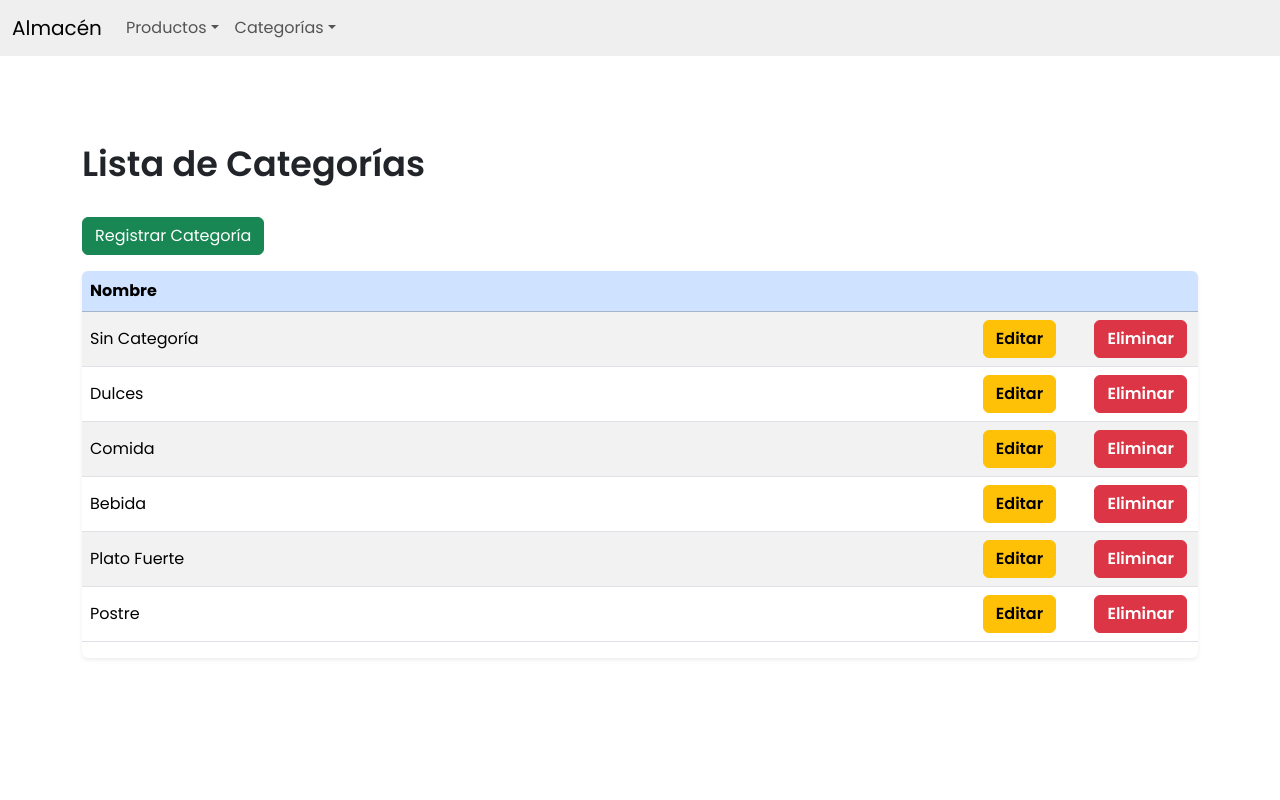
After one commit to FrancoLoera/Evidencia-4-Django, a Django app: page /listar-categorias/ in a window 1280 px wide. The commit adds this page. Run offline with Django 5.2, Linux system fonts and the light colour scheme; data comes from the database, SQL or seed files in the repository; both versions use the stored data as it was after the commit; some libraries are stand-ins or nearby versions.

Commit message:
Sistema terminado. Pendiente a posibles cambios

```diff
--- /dev/null
+++ b/proyecto_prueba/app/templates/base.html
@@ -0,0 +1,13 @@
+<!DOCTYPE html>
+<html lang="es" translate="no">
+<head>
+    {% include "partials/head.html" %}
+    <title>{% block title %}Título{% endblock %}</title>
+</head>
+<body>
+    <header class="position-absolute top-0 start-0 w-100" style="z-index: 10;">
+        {% include "partials/navbar.html" %}
+    </header>
+    {% block content %}{% endblock %}
+</body>
+</html>
--- /dev/null
+++ b/proyecto_prueba/app/templates/listar-categorias.html
@@ -0,0 +1,34 @@
+{% extends "base.html" %}
+
+{% block title %}Listar Categorías{% endblock %}
+
+{% block content %}
+<main class="container vh-100 d-flex align-items-center">
+    <div class="w-100">
+        <h1>Lista de Categorías</h1>
+        <a class="text-decoration-none btn btn-success mt-4 mb-0" href="{% url 'crear-categoria' %}">Registrar Categoría</a>
+        <div class="table-responsive shadow-sm rounded mt-3">
+            <table class="table table-striped table-hover align-middle w-100 mt-0">
+                <thead class="table-primary">
+                    <th>Nombre</th>
+                    <th></th>
+                    <th></th>
+                </thead>
+                <tbody>
+                    {% for categoria in categorias %}
+                    <tr>
+                        <td>{{ categoria.nombre }}</td>
+                        <td style="width: 10%"><a class="text-decoration-none text-reset fw-semibold btn btn-warning" href="{% url 'editar-categoria' categoria.id %}">Editar</a></td>
+                        <td style="width: 10%"><a class="text-decoration-none fw-semibold text-white btn btn-danger" href="{% url 'eliminar-categoria' categoria.id %}" onclick="return confirmar_eliminacion()">Eliminar</a></td>
+                    </tr>
+                    {% empty %}
+                    <tr>
+                        <td colspan="3" class="text-muted">No hay categorías disponibles</td>
+                    </tr>
+                    {% endfor %}
+                </tbody>
+            </table>
+        </div>
+    </div>
+</main>
+{% endblock %}
--- /dev/null
+++ b/proyecto_prueba/app/templates/partials/head.html
@@ -0,0 +1,18 @@
+{% load static %}
+<meta charset="UTF-8">
+<meta name="viewport" content="width=device-width, initial-scale=1.0">
+<link href="https://cdn.jsdelivr.net/npm/bootstrap@5.3.8/dist/css/bootstrap.min.css" rel="stylesheet" integrity="sha384-sRIl4kxILFvY47J16cr9ZwB07vP4J8+LH7qKQnuqkuIAvNWLzeN8tE5YBujZqJLB" crossorigin="anonymous">
+<link rel="stylesheet" href="https://cdnjs.cloudflare.com/ajax/libs/font-awesome/7.0.1/css/all.min.css" integrity="sha512-2SwdPD6INVrV/lHTZbO2nodKhrnDdJK9/kg2XD1r9uGqPo1cUbujc+IYdlYdEErWNu69gVcYgdxlmVmzTWnetw==" crossorigin="anonymous" referrerpolicy="no-referrer" />
+<link rel="preconnect" href="https://fonts.googleapis.com">
+<link rel="preconnect" href="https://fonts.gstatic.com" crossorigin>
+<link href="https://fonts.googleapis.com/css2?family=Poppins:ital,wght@0,100;0,200;0,300;0,400;0,500;0,600;0,700;0,800;0,900;1,100;1,200;1,300;1,400;1,500;1,600;1,700;1,800;1,900&display=swap" rel="stylesheet">
+<link rel="stylesheet" href="https://1/cdn.jsdelivr.net/npm/bootstrap-icons@1.13.1/font/bootstrap-icons.min.css">
+<link rel="stylesheet" href="{% static 'css/styles.css' %}">
+<script src="{% static 'js/confirmar.js' %}"></script>
+<script src="https://cdn.jsdelivr.net/npm/bootstrap@5.3.2/dist/js/bootstrap.bundle.min.js"></script>
+<style>
+    .navbar .dropdown:hover > .dropdown-menu {
+        display: block;
+        margin-top: 0;
+    }
+</style>
--- /dev/null
+++ b/proyecto_prueba/app/templates/partials/navbar.html
@@ -0,0 +1,24 @@
+<nav class="navbar navbar-expand-lg" style="background-color: #EFEFEF">
+    <div class="container-fluid">
+        <a class="navbar-brand">Almacén</a>
+
+        <div class="collapse navbar-collapse" id="navbarNavDropdown">
+            <ul class="navbar-nav">
+                <li class="nav-item dropdown">
+                    <a class="nav-link dropdown-toggle" role="button" data-bs-toggle="dropdown" href="{% url 'listar' %}">Productos</a>
+                    <ul class="dropdown-menu">
+                        <li><a class="dropdown-item" href="{% url 'listar' %}">Listado de Productos</a></li>
+                        <li><a class="dropdown-item" href="{% url 'crear' %}">Registrar Productos</a></li>
+                    </ul>
+                </li>
+                <li class="nav-item dropdown">
+                    <a class="nav-link dropdown-toggle" role="button" data-bs-toggle="dropdown">Categorías</a>
+                    <ul class="dropdown-menu">
+                        <li><a class="dropdown-item" href="{% url 'listar-categorias' %}">Listado de Categorías</a></li>
+                        <li><a class="dropdown-item" href="{% url 'crear-categoria' %}">Registrar Categorías</a></li>
+                    </ul>
+                </li>
+            </ul>
+        </div>
+    </div>
+</nav>
--- a/proyecto_prueba/app/urls.py
+++ b/proyecto_prueba/app/urls.py
@@ -6,4 +6,8 @@ urlpatterns = [
     path('crear/', views.crear_producto, name='crear'),
     path('editar/<int:id>/', views.editar_producto, name='editar'),
     path('eliminar/<int:id>/', views.eliminar_producto, name='eliminar'),
+    path('listar-categorias/', views.listar_categorias, name='listar-categorias'),
+    path('crear-categoria/', views.crear_categoria, name="crear-categoria"),
+    path('editar-categoria/<int:id>/', views.editar_categoria, name="editar-categoria"),
+    path('eliminar-categoria/<int:id>/', views.eliminar_categoria, name="eliminar-categoria"),
 ]
--- a/proyecto_prueba/app/views.py
+++ b/proyecto_prueba/app/views.py
@@ -1,5 +1,3 @@
-from django.shortcuts import render
-
 # Create your views here.
 from django.shortcuts import render, redirect, get_object_or_404
 from .models import Producto, Categoria
@@ -43,3 +41,31 @@ def eliminar_producto(request, id):
     producto = get_object_or_404(Producto, id=id)
     producto.delete()
     return redirect('listar')
+
+def listar_categorias(request):
+    categorias = Categoria.objects.all()
+    return render(request, 'listar-categorias.html', {'categorias': categorias})
+
+def crear_categoria(request):
+    if request.method == 'POST':
+        nombre = request.POST['nombre']
+
+        Categoria.objects.create(nombre = nombre)
+        return redirect('listar-categorias')
+
+    return render(request, 'crear-categoria.html')
+
+def editar_categoria(request, id):
+    categoria = get_object_or_404(Categoria, id=id)
+    if request.method == 'POST':
+        categoria.nombre = request.POST['nombre']
+
+        categoria.save()
+        return redirect('listar-categorias')
+
+    return render(request, 'editar-categoria.html', {'categoria': categoria})
+
+def eliminar_categoria(request, id):
+    categoria = get_object_or_404(Categoria, id=id)
+    categoria.delete()
+    return redirect('listar-categorias')
```
Also changed, not shown: proyecto_prueba/app/templates/crear-categoria.html (added, +22 -0 lines), proyecto_prueba/app/templates/crear.html (+7 -19 lines), proyecto_prueba/app/templates/editar-categoria.html (added, +23 -0 lines), proyecto_prueba/app/templates/listar.html (+6 -25 lines), proyecto_prueba/db.sqlite3.
